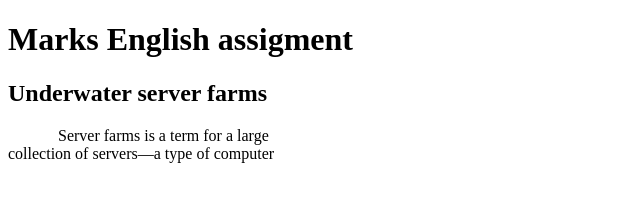
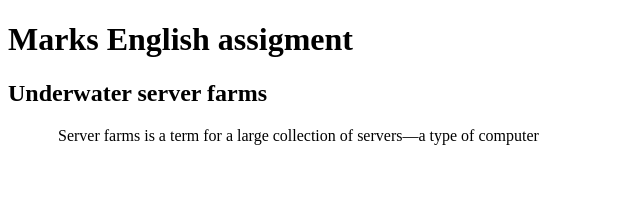
Before and after one commit to Mekomancer/Bright-Blog, a plain HTML site: page index.html in a window 1280 px wide. Shown: the whole page, without its empty margins (0-640 px from the left). Drawn offline with Linux system fonts and the light colour scheme.

Commit message:
remove test width limit

```diff
--- a/index.html
+++ b/index.html
@@ -3,7 +3,6 @@
     <style>
         p{
             text-indent: 50px;
-            width: 300px;
         }
     </style>
 </head>
```
